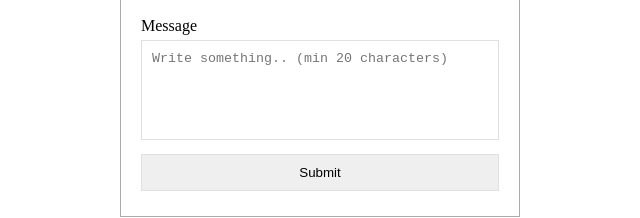
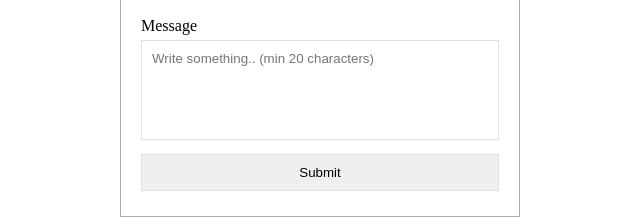
Before and after one commit to nedzadalibegovic/portfolio, a plain HTML site: page index.html in a window 1280 px wide. Shown: the part 4229-4447 px from the top of the page, 320-960 px from the left. Drawn offline with nearby package versions, Linux system fonts and the light colour scheme; a web font is replaced by a local one.

Commit message:
Use Arial for message box

```diff
--- a/style.css
+++ b/style.css
@@ -64,6 +64,7 @@ body {
 	width: 100%;
 	padding: 10px;
 	border: 0.1px solid #e0e0e0;
+	font-family: Arial;
 }
 
 .contact-form input {
```
